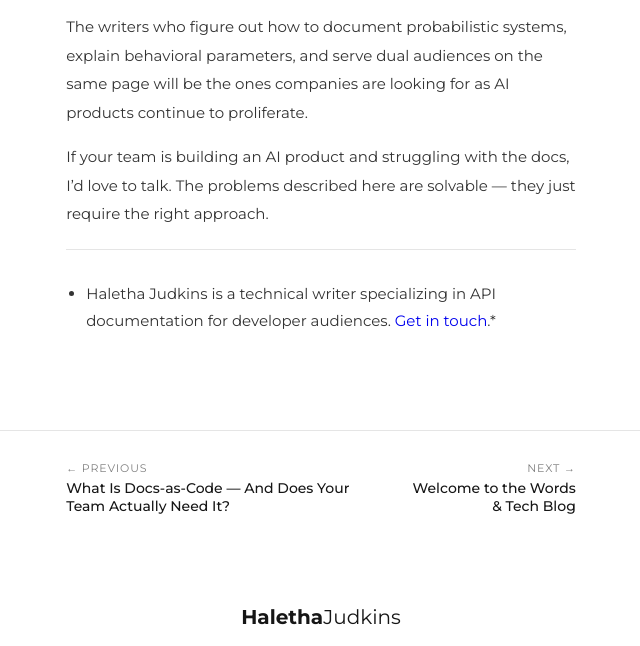
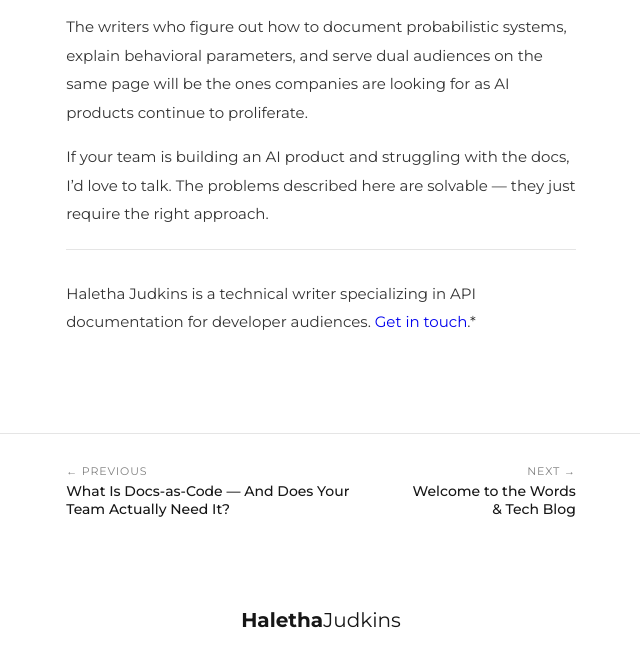
Before and after one commit to creativeleej/creativeleej.github.io, an Eleventy site: page blog/posts/2026-05-26-why-ai-apis-are-hardest-to-document.md in a window 1280 px wide. Shown: the part 3986-4632 px from the top of the page, without its empty margins (319-959 px from the left). Built offline with nearby package versions, Linux system fonts and the light colour scheme; Eleventy itself is replaced by a stand-in of ours; files that its build step writes are made by us from their sources.

Commit message:
Update 05-26 post
Removed bullet at the bottom

```diff
--- a/blog/posts/2026-05-26-why-ai-apis-are-hardest-to-document.md
+++ b/blog/posts/2026-05-26-why-ai-apis-are-hardest-to-document.md
@@ -85,4 +85,4 @@ If your team is building an AI product and struggling with the docs, I'd love to
 
 ---
 
-* Haletha Judkins is a technical writer specializing in API documentation for developer audiences. [Get in touch](https://www.haletha.com/#contact).*
+Haletha Judkins is a technical writer specializing in API documentation for developer audiences. [Get in touch](https://www.haletha.com/#contact).*
```
